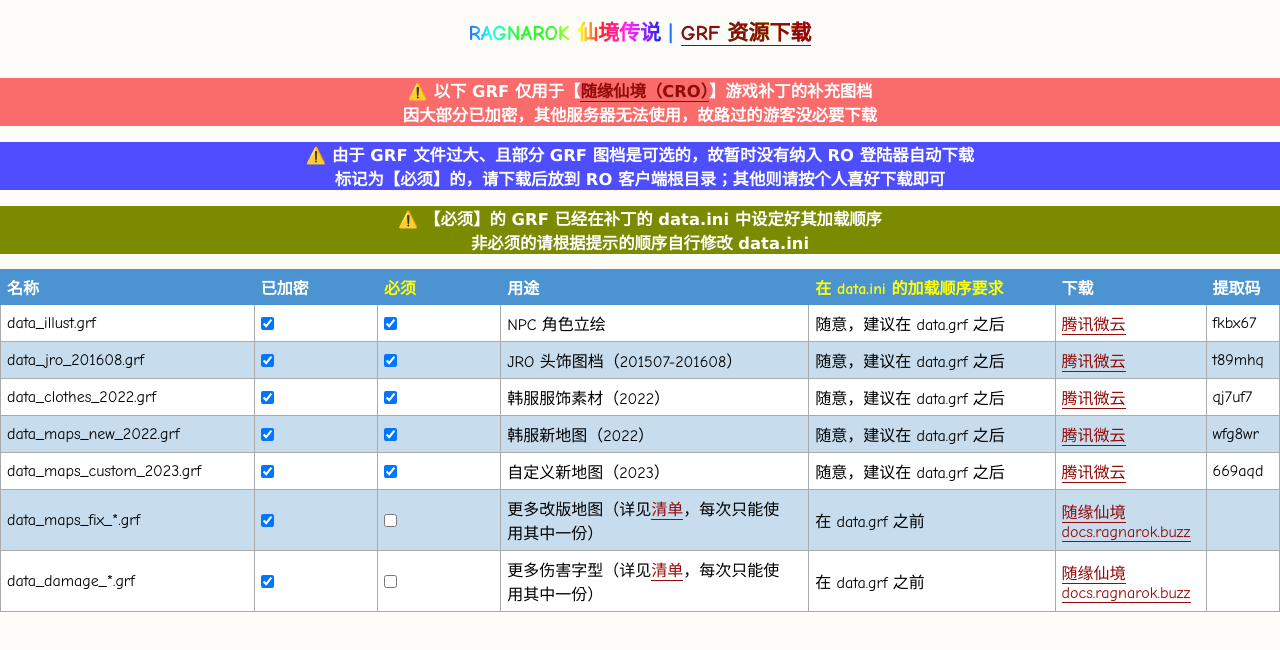
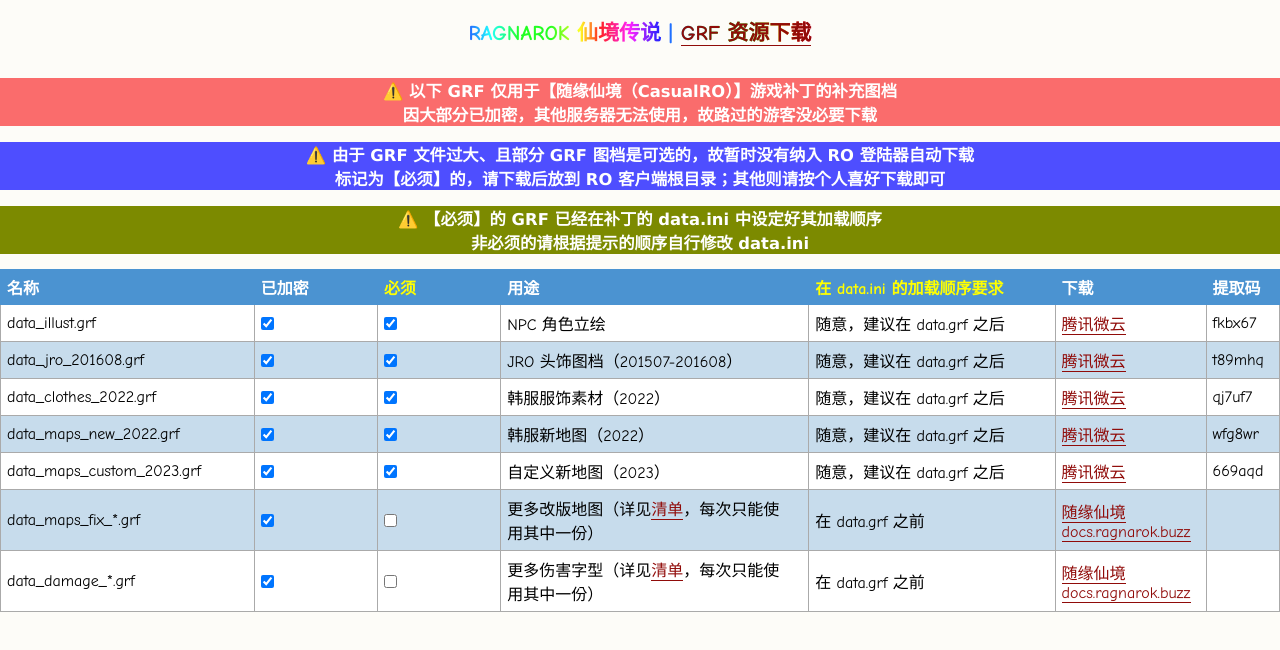
Before and after one commit to Casual-Ragnarok/cro-patch-grf, a plain HTML site: page index.html in a window 1280 px wide. Drawn offline with Linux system fonts and the light colour scheme.

Commit message:
Update index.html

```diff
--- a/index.html
+++ b/index.html
@@ -14,7 +14,7 @@
 
             <br />
             <div>
-                  <h3 style="color:#ffffff;background-color:#fa6c6c">⚠️ 以下 GRF 仅用于【<a href="https://store.ragnarok.buzz/" target="_blank">随缘仙境（CRO）</a>】游戏补丁的补充图档</h3>
+                  <h3 style="color:#ffffff;background-color:#fa6c6c">⚠️ 以下 GRF 仅用于【随缘仙境（CasualRO）】游戏补丁的补充图档</h3>
                   <h3 style="color:#ffffff;background-color:#fa6c6c">因大部分已加密，其他服务器无法使用，故路过的游客没必要下载</h3>
             </div>
 
```
